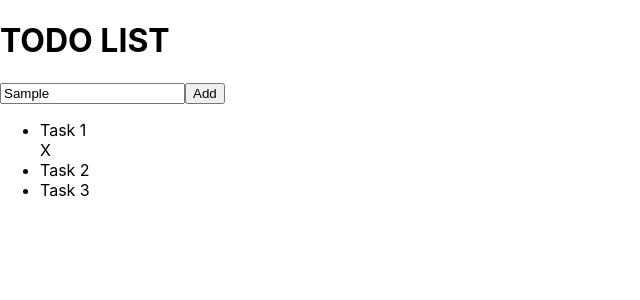
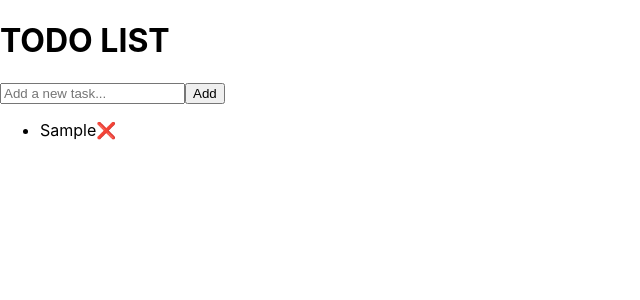
Before and after one commit to jorgecanseco-gh/todo-list-2, a React (Create React App) app: page / in a window 1280 px wide. Both pictures are taken after typing "Sample" into the empty fields and a click on the button "Add". Shown: the top 300 px of the page, without its empty margins (0-640 px from the left). Built offline with nearby package versions, Linux system fonts and the light colour scheme.

Commit message:
Add TaskList Component

```diff
--- a/src/App.js
+++ b/src/App.js
@@ -1,5 +1,7 @@
 import './App.css';
 import React, { useState } from 'react';
+import TaskItem from './Components/TaskItem/TaskItem';
+import TaskList from './Components/TaskList/TaskList';
 
 function App() {
 
@@ -8,19 +10,19 @@ const [tasks, setTasks] = useState([]);
 
 // funtion to handle adding a task
 
-const handleAddTask = (e) => {
-  if (inputValue.trim === "") {
+const handleAddTask = () => {
+  if (inputValue.trim() === '') {
     return;
   } else {
     setTasks([...tasks, inputValue])
-    setInputValue("");
+    setInputValue('');
   }
 };
 
 // Funtion to delete a task
 
-const handleDeleteTask = (task, index) => {
-  setTasks(tasks.filter((task, i) => i !== index));
+const handleDeleteTask = (index) => {
+  setTasks(tasks.filter((_, i) => i !== index));
 }
 
 
@@ -28,16 +30,16 @@ const handleDeleteTask = (task, index) => {
     <>
     <h1>TODO LIST</h1>
     <div>
-      <input type="text" placeholder="Add a new task..." />
-      <button>Add</button>
+      <input type="text" placeholder="Add a new task..." value={inputValue} onChange={(e) => setInputValue(e.target.value)} />
+      <button onClick={handleAddTask}>Add</button>
       {/*InputBar component*/}
     </div>
-    <ul> {/* TaskList component */}
-      <li>Task 1</li><span>X</span> {/* TaskItem component */}
-      <li>Task 2</li> {/* TaskItem component */}
-      <li>Task 3</li> {/* TaskItem component */}
-
-    </ul>
+    <section>
+      <TaskList
+        tasks={tasks}
+        handleDeleteTask={handleDeleteTask}
+      />
+      </section>
     </>
   );
 }
--- a/src/Components/TaskItem/TaskItem.js
+++ b/src/Components/TaskItem/TaskItem.js
@@ -9,8 +9,8 @@ function TaskItem(props) {
         <div>
             <li>
                 {tasks}
+                <span onClick={() => handleDeleteTask(index)}>❌</span>
             </li>
-            <span onClick={() => handleDeleteTask(index)}>X</span>
         </div>
     )
 }
--- a/src/Components/TaskList/TaskList.js
+++ b/src/Components/TaskList/TaskList.js
@@ -0,0 +1,17 @@
+import TaskItem from "../TaskItem/TaskItem";
+import styles from './TaskList.module.css';
+import React from 'react';
+
+
+function TaskList(props) {
+    const {tasks, handleDeleteTask} = props;
+    return (
+            <ul>
+                {tasks.map((task, index) => (
+                    <TaskItem key={index} tasks={task} index={index} handleDeleteTask={handleDeleteTask} />
+                ))}
+            </ul>
+    )
+}
+
+export default TaskList;
```
